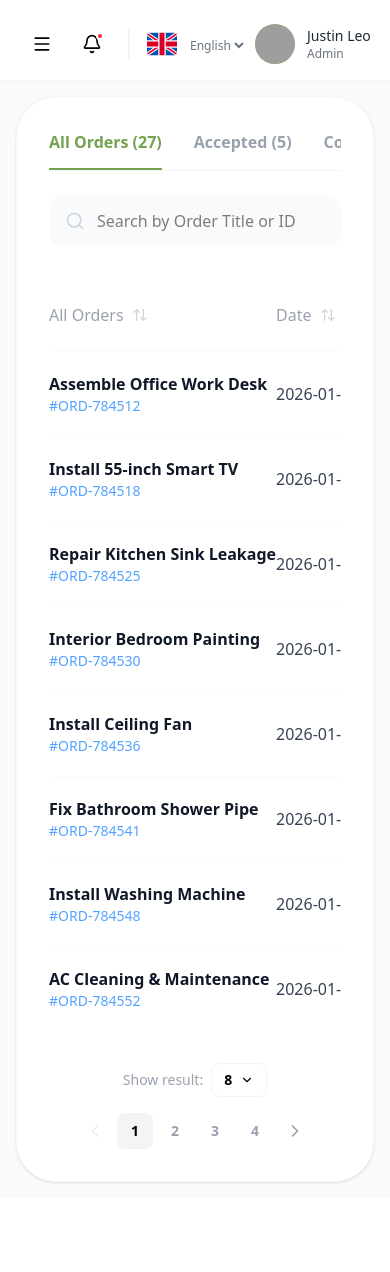
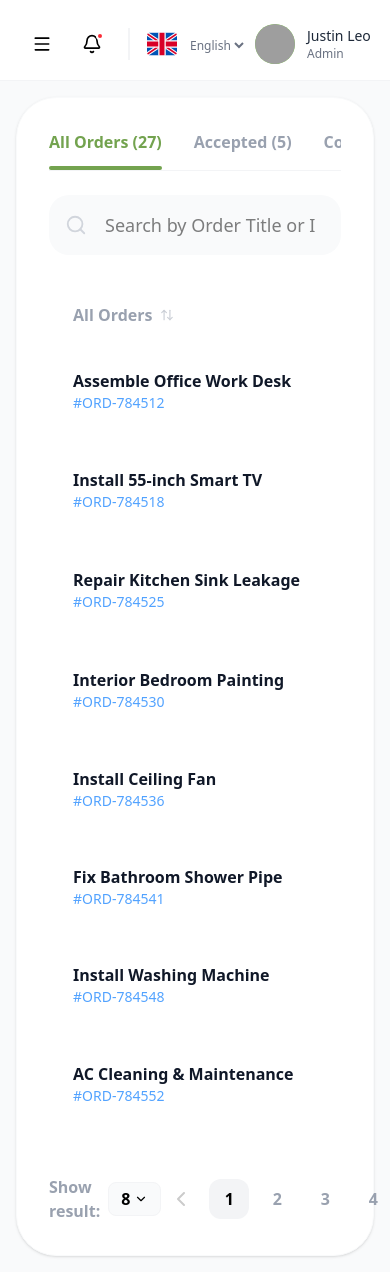
Before and after one commit to alaminislam34/worker-hiring-dashboard, a Next.js app: page /dashboard/order in a window 390 px wide. Before the commit the page ends 1198 px from the top, so only its background shows below. Built offline with nearby package versions, Linux system fonts and the light colour scheme; grey boxes are pictures that could not be loaded.

Commit message:
added the buyers management page

```diff
--- /dev/null
+++ b/public/buyers.json
@@ -0,0 +1,102 @@
+[
+  {
+    "id": "1",
+    "buyer": {
+      "name": "Justin Leo",
+      "avatar": "https://i.pravatar.cc/150?u=1"
+    },
+    "email": "justin.leo@gmail.com",
+    "phone": "+1 887 049 8937",
+    "location": "Montreal, Quebec"
+  },
+  {
+    "id": "2",
+    "buyer": {
+      "name": "Sarah Jenkins",
+      "avatar": "https://i.pravatar.cc/150?u=3"
+    },
+    "email": "s.jenkins@gmail.com",
+    "phone": "+1 887 049 1122",
+    "location": "Toronto, Ontario"
+  },
+  {
+    "id": "3",
+    "buyer": {
+      "name": "David Miller",
+      "avatar": "https://i.pravatar.cc/150?u=5"
+    },
+    "email": "d.miller@outlook.com",
+    "phone": "+1 887 049 4455",
+    "location": "Vancouver, BC"
+  },
+  {
+    "id": "4",
+    "buyer": {
+      "name": "Mila Kunis",
+      "avatar": "https://i.pravatar.cc/150?u=8"
+    },
+    "email": "mila.k@gmail.com",
+    "phone": "+1 887 049 9900",
+    "location": "Montreal, Quebec"
+  },
+  {
+    "id": "5",
+    "buyer": {
+      "name": "Alex Thompson",
+      "avatar": "https://i.pravatar.cc/150?u=11"
+    },
+    "email": "alex.t@gmail.com",
+    "phone": "+1 887 049 7788",
+    "location": "Calgary, Alberta"
+  },
+  {
+    "id": "6",
+    "buyer": {
+      "name": "Emily Carter",
+      "avatar": "https://i.pravatar.cc/150?u=14"
+    },
+    "email": "emily.carter@gmail.com",
+    "phone": "+1 887 049 6633",
+    "location": "Ottawa, Ontario"
+  },
+  {
+    "id": "7",
+    "buyer": {
+      "name": "Ryan Cooper",
+      "avatar": "https://i.pravatar.cc/150?u=17"
+    },
+    "email": "ryan.cooper@yahoo.com",
+    "phone": "+1 887 049 2211",
+    "location": "Winnipeg, Manitoba"
+  },
+  {
+    "id": "8",
+    "buyer": {
+      "name": "Olivia Brown",
+      "avatar": "https://i.pravatar.cc/150?u=20"
+    },
+    "email": "d.miller@outlook.com",
+    "phone": "+1 887 049 4455",
+    "location": "Vancouver, BC"
+  },
+  {
+    "id": "9",
+    "buyer": {
+      "name": "Ethan Wilson",
+      "avatar": "https://i.pravatar.cc/150?u=23"
+    },
+    "email": "ethan.wilson@gmail.com",
+    "phone": "+1 887 049 3344",
+    "location": "Edmonton, Alberta"
+  },
+  {
+    "id": "10",
+    "buyer": {
+      "name": "Sophia Davis",
+      "avatar": "https://i.pravatar.cc/150?u=26"
+    },
+    "email": "sophia.davis@gmail.com",
+    "phone": "+1 887 049 5566",
+    "location": "Halifax, Nova Scotia"
+  }
+]
--- a/src/app/(dashboard)/dashboard/buyer/page.jsx
+++ b/src/app/(dashboard)/dashboard/buyer/page.jsx
@@ -1,11 +1,136 @@
 "use client";
+import React, { useState, useMemo, useEffect } from "react";
+import {
+  Search,
+  ChevronLeft,
+  ChevronRight,
+  ChevronDown,
+  Loader2,
+} from "lucide-react";
+import CommonTable from "../components/CommonTable";
 
-const Buyer = () => {
+const BuyerManagement = () => {
+  const [buyersData, setBuyersData] = useState([]);
+  const [loading, setLoading] = useState(true);
+  const [searchQuery, setSearchQuery] = useState("");
+  const [currentPage, setCurrentPage] = useState(1);
+  const rowsPerPage = 8;
+
+  // Simulate Fetching Data
+  useEffect(() => {
+    const loadBuyers = async () => {
+      try {
+        setLoading(true);
+        // Replace with your actual API endpoint
+        const response = await fetch("/buyers.json");
+        const data = await response.json();
+        setBuyersData(data);
+      } catch (error) {
+        console.error("Failed to load buyers:", error);
+      } finally {
+        setLoading(false);
+      }
+    };
+    loadBuyers();
+  }, []);
+
+  // Table Headers
+  const headers = [
+    { label: "Name", key: "buyer", sortable: true },
+    { label: "Email", key: "email", sortable: false },
+    { label: "Phone number", key: "phone", sortable: false },
+    { label: "Location", key: "location", sortable: false },
+  ];
+
+  // Search Logic
+  const filteredData = useMemo(() => {
+    return buyersData.filter(
+      (item) =>
+        item.buyer.name.toLowerCase().includes(searchQuery.toLowerCase()) ||
+        item.email.toLowerCase().includes(searchQuery.toLowerCase()),
+    );
+  }, [searchQuery, buyersData]);
+
+  // Pagination Logic
+  const totalPages = Math.ceil(filteredData.length / rowsPerPage);
+  const paginatedData = useMemo(() => {
+    const start = (currentPage - 1) * rowsPerPage;
+    return filteredData.slice(start, start + rowsPerPage);
+  }, [filteredData, currentPage]);
+
+  if (loading)
+    return (
+      <div className="h-64 flex items-center justify-center">
+        <Loader2 className="animate-spin text-[#73a34f]" size={40} />
+      </div>
+    );
+
   return (
-    <div>
-      <h1>Buyer</h1>
+    <div className="w-full bg-white rounded-[2.5rem] p-8 shadow-sm border border-gray-50">
+      {/* Search Bar */}
+      <div className="relative mb-8">
+        <Search
+          className="absolute left-5 top-1/2 -translate-y-1/2 text-gray-300"
+          size={22}
+        />
+        <input
+          type="text"
+          placeholder="Search"
+          value={searchQuery}
+          onChange={(e) => {
+            setSearchQuery(e.target.value);
+            setCurrentPage(1);
+          }}
+          className="w-full pl-14 pr-6 py-4 bg-[#f9fafb] rounded-[1.25rem] outline-none border-none focus:ring-2 focus:ring-[#73a34f]/10 text-lg"
+        />
+      </div>
+
+      {/* Table Component */}
+      <CommonTable headers={headers} data={paginatedData} />
+
+      {/* Pagination Footer */}
+      <div className="flex flex-col sm:flex-row justify-between items-center mt-8 gap-4">
+        <div className="flex items-center gap-2 text-gray-400 font-bold">
+          <span>Show result:</span>
+          <div className="flex items-center gap-2 px-3 py-1.5 border border-gray-100 rounded-lg text-black bg-white">
+            {rowsPerPage} <ChevronDown size={14} />
+          </div>
+        </div>
+
+        <div className="flex items-center gap-1">
+          <button
+            disabled={currentPage === 1}
+            onClick={() => setCurrentPage((p) => p - 1)}
+            className="p-2 text-gray-400 hover:bg-gray-50 rounded-lg disabled:opacity-20"
+          >
+            <ChevronLeft size={20} />
+          </button>
+
+          {[...Array(totalPages)].map((_, i) => (
+            <button
+              key={i}
+              onClick={() => setCurrentPage(i + 1)}
+              className={`w-10 h-10 rounded-xl font-bold transition-colors ${
+                currentPage === i + 1
+                  ? "bg-gray-100 text-black"
+                  : "text-gray-400 hover:bg-gray-50"
+              }`}
+            >
+              {i + 1}
+            </button>
+          ))}
+
+          <button
+            disabled={currentPage === totalPages}
+            onClick={() => setCurrentPage((p) => p + 1)}
+            className="p-2 text-gray-400 hover:bg-gray-50 rounded-lg disabled:opacity-20"
+          >
+            <ChevronRight size={20} />
+          </button>
+        </div>
+      </div>
     </div>
   );
 };
 
-export default Buyer;
+export default BuyerManagement;
--- a/src/app/(dashboard)/dashboard/components/CommonTable.jsx
+++ b/src/app/(dashboard)/dashboard/components/CommonTable.jsx
@@ -3,75 +3,23 @@ import React from "react";
 import Image from "next/image";
 import { ArrowUpDown } from "lucide-react";
 
-/**
- * CommonTable Component
- * @param {Array} headers - Array of objects { label: string, key: string, sortable: boolean }
- * @param {Array} data - Array of objects containing row data
- */
-const CommonTable = ({ headers, data }) => {
-  return (
-    <div className="w-full overflow-hidden">
-      <div className="overflow-x-auto">
-        <table className="w-full text-left border-collapse">
-          {/* Table Head */}
-          <thead>
-            <tr className="border-b border-gray-50">
-              {headers.map((header, index) => (
-                <th
-                  key={index}
-                  className="py-6 text-gray-400 font-medium text-base whitespace-nowrap"
-                >
-                  <div className="flex items-center gap-2">
-                    {header.label}
-                    {header.sortable && (
-                      <ArrowUpDown size={16} className="text-gray-300" />
-                    )}
-                  </div>
-                </th>
-              ))}
-            </tr>
-          </thead>
-
-          {/* Table Body */}
-          <tbody className="divide-y divide-gray-50">
-            {data.map((row, rowIndex) => (
-              <tr
-                key={rowIndex}
-                className="hover:bg-gray-50/50 transition-colors group"
-              >
-                {/* Dynamically render cells based on header keys */}
-                {headers.map((header, colIndex) => (
-                  <td key={colIndex} className="py-5 whitespace-nowrap">
-                    {renderCellContent(header.key, row[header.key], row)}
-                  </td>
-                ))}
-              </tr>
-            ))}
-          </tbody>
-        </table>
-      </div>
-    </div>
-  );
-};
-
-// Helper function to handle specialized designs (Avatars, Badges, Buttons)
-const renderCellContent = (key, value, row) => {
+const CommonTable = ({ headers, data, onAction }) => {
+  const renderCell = (key, value, row) => {
     switch (key) {
       case "order":
         return (
           <div className="flex flex-col">
-          <span className="text-gray-900 font-semibold text-base">
+            <span className="text-gray-900 font-bold text-base leading-tight">
               {value.title}
             </span>
-          <span className="text-blue-400 text-sm">{value.id}</span>
+            <span className="text-blue-400 text-sm mt-0.5">{value.id}</span>
           </div>
         );
-
       case "buyer":
       case "worker":
         return (
           <div className="flex items-center gap-3">
-          <div className="relative w-10 h-10 rounded-full overflow-hidden border border-gray-100">
+            <div className="w-10 h-10 rounded-full overflow-hidden relative border border-gray-100">
               <Image
                 src={value.avatar}
                 alt={value.name}
@@ -80,41 +28,89 @@ const renderCellContent = (key, value, row) => {
                 unoptimized
               />
             </div>
-          <span className="text-gray-900 font-semibold text-base">
+            <span className="text-gray-900 font-bold text-base">
               {value.name}
             </span>
           </div>
         );
-
       case "payment":
       case "status":
-      const isCompleted =
-        value.toLowerCase() === "completed" || value.toLowerCase() === "paid";
+        const isCompleted = ["completed", "paid"].includes(
+          value?.toLowerCase(),
+        );
+        const isAccepted = value?.toLowerCase() === "accepted";
+        const isProgress = value?.toLowerCase() === "progress";
+
+        let colors = "bg-gray-100 text-gray-500";
+        if (isCompleted) colors = "bg-[#ecfdf5] text-[#10b981]";
+        if (isAccepted) colors = "bg-[#f3f0ff] text-[#7c3aed]";
+        if (isProgress) colors = "bg-[#fff7ed] text-[#ea580c]";
+
         return (
           <span
-          className={`px-4 py-2 rounded-lg text-sm font-medium ${
-            isCompleted
-              ? "bg-[#ecfdf5] text-[#10b981]"
-              : "bg-gray-100 text-gray-500"
-          }`}
+            className={`px-4 py-2 rounded-lg text-sm font-semibold ${colors}`}
           >
             {value}
           </span>
         );
-
       case "budget":
-      return (
-        <button className="bg-[#262626] hover:bg-black text-white px-6 py-2.5 rounded-xl font-medium transition-all active:scale-95">
+        // Show "Pay" button only if status isn't already "Completed"
+        const isPaid = row.status === "Completed" || row.payment === "Paid";
+        return isPaid && row.status === "Completed" ? (
+          <span className="text-gray-900 font-bold text-base">${value}</span>
+        ) : (
+          <button
+            onClick={() => onAction && onAction(row)}
+            className="bg-[#262626] hover:bg-black text-white px-6 py-2.5 rounded-xl font-bold transition-all active:scale-95"
+          >
             Pay ${value}
           </button>
         );
-
-    case "date":
+      default:
         return <span className="text-gray-700 font-medium">{value}</span>;
-
-    default:
-      return <span className="text-gray-700">{value}</span>;
     }
   };
 
+  return (
+    <div className="w-full overflow-x-auto">
+      <table className="w-full text-left border-separate border-spacing-y-4">
+        <thead>
+          <tr>
+            {headers.map((h) => (
+              <th
+                key={h.key}
+                className="px-6 pb-2 text-gray-400 font-semibold text-base"
+              >
+                <div className="flex items-center gap-2">
+                  {h.label}{" "}
+                  {h.sortable && (
+                    <ArrowUpDown size={14} className="opacity-50" />
+                  )}
+                </div>
+              </th>
+            ))}
+          </tr>
+        </thead>
+        <tbody className="divide-y divide-gray-50">
+          {data.map((row, idx) => (
+            <tr
+              key={idx}
+              className="group hover:bg-gray-50/50 transition-colors"
+            >
+              {headers.map((h) => (
+                <td
+                  key={h.key}
+                  className="px-6 py-5 whitespace-nowrap align-middle"
+                >
+                  {renderCell(h.key, row[h.key], row)}
+                </td>
+              ))}
+            </tr>
+          ))}
+        </tbody>
+      </table>
+    </div>
+  );
+};
+
 export default CommonTable;
--- /dev/null
+++ b/src/app/(dashboard)/dashboard/components/PaymentModal.jsx
@@ -0,0 +1,87 @@
+"use client";
+import React, { useState, useEffect } from "react";
+import { createPortal } from "react-dom";
+import { X } from "lucide-react";
+
+const PaymentModal = ({ isOpen, onClose, workerData, onConfirm }) => {
+  const [txId, setTxId] = useState("");
+  const [mounted, setMounted] = useState(false);
+
+  useEffect(() => {
+    setMounted(true);
+  }, []);
+
+  if (!isOpen || !workerData || !mounted) return null;
+
+  const modalContent = (
+    <div className="fixed inset-0 z-9999 flex items-center justify-center p-4 bg-black/50 backdrop-blur-sm animate-in fade-in duration-200">
+      <div className="bg-white w-full max-w-lg rounded-[2.5rem] p-10 relative shadow-2xl animate-in zoom-in-95 duration-200">
+        <button
+          onClick={onClose}
+          className="absolute right-8 top-8 text-gray-400 hover:text-black"
+        >
+          <X size={24} />
+        </button>
+
+        <h2 className="sr-only">Payment Modal</h2>
+
+        <div className="space-y-8">
+          <div>
+            <label className="text-gray-400 text-lg block mb-1">
+              Account holder name
+            </label>
+            <p className="text-xl font-bold text-gray-800">
+              {workerData.worker.name}
+            </p>
+          </div>
+
+          <div className="grid grid-cols-2 gap-4">
+            <div>
+              <label className="text-gray-400 text-lg block mb-1">
+                Bank Name
+              </label>
+              <p className="text-xl font-bold text-gray-800">Payoneer</p>
+            </div>
+            <div>
+              <label className="text-gray-400 text-lg block mb-1">
+                Account Number
+              </label>
+              <p className="text-xl font-bold text-gray-800 tracking-wider">
+                410 2150 5546 2015
+              </p>
+            </div>
+          </div>
+
+          <div>
+            <label className="text-gray-400 text-lg block mb-3">
+              Transaction ID
+            </label>
+            <input
+              type="text"
+              value={txId}
+              onChange={(e) => setTxId(e.target.value)}
+              placeholder="Enter Transaction Id"
+              className="w-full px-6 py-4 bg-[#fcfcfc] border border-gray-100 rounded-2xl outline-none focus:ring-2 focus:ring-[#73a34f]/20 text-lg"
+            />
+          </div>
+
+          <button
+            onClick={() => {
+              onConfirm(workerData.order.id, txId);
+              setTxId("");
+              onClose();
+            }}
+            disabled={!txId}
+            className="w-full py-5 bg-[#73a34f] hover:bg-[#638d44] disabled:opacity-50 text-white text-xl font-bold rounded-2xl transition-all active:scale-[0.98]"
+          >
+            Pay ${workerData.budget}
+          </button>
+        </div>
+      </div>
+    </div>
+  );
+
+  return createPortal(modalContent, document.body);
+};
+
+export default PaymentModal;
--- a/src/app/(dashboard)/dashboard/order/page.jsx
+++ b/src/app/(dashboard)/dashboard/order/page.jsx
@@ -8,31 +8,26 @@ import {
   Loader2,
 } from "lucide-react";
 import CommonTable from "../components/CommonTable";
+import PaymentModal from "../components/PaymentModal";
 
 const OrderManagement = () => {
   const [ordersData, setOrdersData] = useState([]);
   const [loading, setLoading] = useState(true);
-  const [error, setError] = useState(null);
   const [activeTab, setActiveTab] = useState("All Orders");
   const [searchQuery, setSearchQuery] = useState("");
   const [currentPage, setCurrentPage] = useState(1);
+  const [selectedWorker, setSelectedWorker] = useState(null);
+  const [isModalOpen, setIsModalOpen] = useState(false);
   const rowsPerPage = 8;
 
   useEffect(() => {
-    const loadData = async () => {
-      try {
-        setLoading(true);
-        const response = await fetch("/data.json");
-        if (!response.ok) throw new Error("Failed to load data");
-        const data = await response.json();
+    fetch("/data.json")
+      .then((res) => res.json())
+      .then((data) => {
         setOrdersData(data);
-      } catch (err) {
-        setError(err.message);
-      } finally {
         setLoading(false);
-      }
-    };
-    loadData();
+      })
+      .catch(() => setLoading(false));
   }, []);
 
   const headers = [
@@ -45,31 +40,6 @@ const OrderManagement = () => {
     { label: "Budget", key: "budget", sortable: true },
   ];
 
-  // Dynamic Tabs with exact counts
-  const tabs = useMemo(
-    () => [
-      { name: "All Orders", count: ordersData.length },
-      {
-        name: "Accepted",
-        count: ordersData.filter((d) => d.status === "Accepted").length,
-      },
-      {
-        name: "Confirmed",
-        count: ordersData.filter((d) => d.status === "Confirmed").length,
-      },
-      {
-        name: "Progress",
-        count: ordersData.filter((d) => d.status === "Progress").length,
-      },
-      {
-        name: "Completed",
-        count: ordersData.filter((d) => d.status === "Completed").length,
-      },
-    ],
-    [ordersData],
-  );
-
-  // Combined Search and Tab Filter
   const filteredData = useMemo(() => {
     return ordersData.filter((item) => {
       const matchesTab =
@@ -81,58 +51,60 @@ const OrderManagement = () => {
     });
   }, [activeTab, searchQuery, ordersData]);
 
-  // Functional Pagination Logic
-  const totalPages = Math.ceil(filteredData.length / rowsPerPage);
   const paginatedData = useMemo(() => {
     const start = (currentPage - 1) * rowsPerPage;
     return filteredData.slice(start, start + rowsPerPage);
   }, [filteredData, currentPage]);
 
+  const handleConfirmPayment = (id, txId) => {
+    alert(`Payment Sent!\nOrder: ${id}\nTXID: ${txId}`);
+    // Update local state to reflect payment
+    setOrdersData((prev) =>
+      prev.map((order) =>
+        order.order.id === id
+          ? { ...order, payment: "Paid", status: "Completed" }
+          : order,
+      ),
+    );
+  };
+
   if (loading)
     return (
-      <div className="w-full h-64 flex flex-col items-center justify-center text-[#73a34f]">
-        <Loader2 className="animate-spin mb-2" size={32} />
-        <p className="text-gray-400 font-medium">Loading orders...</p>
-      </div>
-    );
-
-  if (error)
-    return (
-      <div className="p-8 text-red-500 bg-red-50 rounded-2xl">
-        Error: {error}
+      <div className="h-96 flex items-center justify-center">
+        <Loader2 className="animate-spin text-[#73a34f]" size={40} />
       </div>
     );
 
   return (
-    <div className="w-full bg-white rounded-[2.5rem] p-8 shadow-sm border border-gray-50">
-      {/* 1. Tab Navigation */}
+    <div className="w-full bg-white rounded-[2.5rem] p-8 shadow-sm border border-gray-50 min-h-150 relative">
       <div className="flex gap-8 border-b border-gray-100 mb-6 overflow-x-auto scrollbar-hide">
-        {tabs.map((tab) => (
-          <button
-            key={tab.name}
-            onClick={() => {
-              setActiveTab(tab.name);
-              setCurrentPage(1);
-            }}
-            className={`pb-4 text-base font-semibold transition-all relative whitespace-nowrap ${
-              activeTab === tab.name
-                ? "text-[#73a34f]"
-                : "text-gray-400 hover:text-gray-600"
-            }`}
-          >
-            {tab.name} ({tab.count})
-            {activeTab === tab.name && (
-              <div className="absolute bottom-0 left-0 w-full h-0.5 bg-[#73a34f]" />
-            )}
-          </button>
-        ))}
+        {["All Orders", "Accepted", "Confirmed", "Progress", "Completed"].map(
+          (tab) => (
+            <button
+              key={tab}
+              onClick={() => {
+                setActiveTab(tab);
+                setCurrentPage(1);
+              }}
+              className={`pb-4 text-base font-bold transition-all relative whitespace-nowrap ${activeTab === tab ? "text-[#73a34f]" : "text-gray-400"}`}
+            >
+              {tab} (
+              {tab === "All Orders"
+                ? ordersData.length
+                : ordersData.filter((d) => d.status === tab).length}
+              )
+              {activeTab === tab && (
+                <div className="absolute bottom-0 left-0 w-full h-1 bg-[#73a34f] rounded-full" />
+              )}
+            </button>
+          ),
+        )}
       </div>
 
-      {/* 2. Functional Search Bar */}
       <div className="relative mb-8">
         <Search
           className="absolute left-4 top-1/2 -translate-y-1/2 text-gray-300"
-          size={20}
+          size={22}
         />
         <input
           type="text"
@@ -142,54 +114,63 @@ const OrderManagement = () => {
             setSearchQuery(e.target.value);
             setCurrentPage(1);
           }}
-          className="w-full pl-12 pr-4 py-3.5 bg-[#f9fafb] rounded-2xl outline-none border-none focus:ring-2 focus:ring-[#73a34f]/10"
+          className="w-full pl-14 pr-6 py-4 bg-[#f9fafb] rounded-[1.25rem] outline-none border-none focus:ring-2 focus:ring-[#73a34f]/10 text-lg"
         />
       </div>
 
-      {/* 3. Table Display */}
-      <CommonTable headers={headers} data={paginatedData} />
+      <CommonTable
+        headers={headers}
+        data={paginatedData}
+        onAction={(row) => {
+          setSelectedWorker(row);
+          setIsModalOpen(true);
+        }}
+      />
 
-      {/* 4. Functional Pagination Footer */}
-      <div className="flex flex-col sm:flex-row justify-between items-center mt-8 gap-4">
-        <div className="flex items-center gap-2 text-gray-400 text-sm">
-          <span>Show result:</span>
-          <div className="flex items-center gap-2 px-3 py-1.5 border border-gray-100 rounded-lg text-black font-bold">
-            {rowsPerPage} <ChevronDown size={14} />
-          </div>
+      <div className="flex justify-between items-center mt-8">
+        <div className="flex items-center gap-2 text-gray-400 font-bold">
+          Show result:{" "}
+          <span className="bg-gray-50 px-3 py-1 rounded-lg text-black border border-gray-100 flex items-center gap-1">
+            8 <ChevronDown size={14} />
+          </span>
         </div>
-
-        <div className="flex items-center gap-1">
+        <div className="flex items-center gap-2">
           <button
             disabled={currentPage === 1}
             onClick={() => setCurrentPage((p) => p - 1)}
-            className="p-2 text-gray-400 hover:bg-gray-50 rounded-lg disabled:opacity-20"
+            className="p-2 disabled:opacity-20"
           >
-            <ChevronLeft size={20} />
+            <ChevronLeft />
           </button>
-
-          {Array.from({ length: totalPages }, (_, i) => i + 1).map((n) => (
-            <button
-              key={n}
-              onClick={() => setCurrentPage(n)}
-              className={`w-9 h-9 rounded-lg text-sm font-bold transition-colors ${
-                currentPage === n
-                  ? "bg-gray-100 text-black"
-                  : "text-gray-400 hover:bg-gray-50"
-              }`}
-            >
-              {n}
-            </button>
-          ))}
-
+          {[...Array(Math.ceil(filteredData.length / rowsPerPage))].map(
+            (_, i) => (
+              <button
+                key={i}
+                onClick={() => setCurrentPage(i + 1)}
+                className={`w-10 h-10 rounded-xl font-bold ${currentPage === i + 1 ? "bg-gray-100 text-black" : "text-gray-400"}`}
+              >
+                {i + 1}
+              </button>
+            ),
+          )}
           <button
-            disabled={currentPage === totalPages}
+            disabled={
+              currentPage === Math.ceil(filteredData.length / rowsPerPage)
+            }
             onClick={() => setCurrentPage((p) => p + 1)}
-            className="p-2 text-gray-400 hover:bg-gray-50 rounded-lg disabled:opacity-20"
+            className="p-2 disabled:opacity-20"
           >
-            <ChevronRight size={20} />
+            <ChevronRight />
           </button>
         </div>
       </div>
+
+      <PaymentModal
+        isOpen={isModalOpen}
+        onClose={() => setIsModalOpen(false)}
+        workerData={selectedWorker}
+        onConfirm={handleConfirmPayment}
+      />
     </div>
   );
 };
```
Lines whose indentation alone changed are shown as unchanged.
